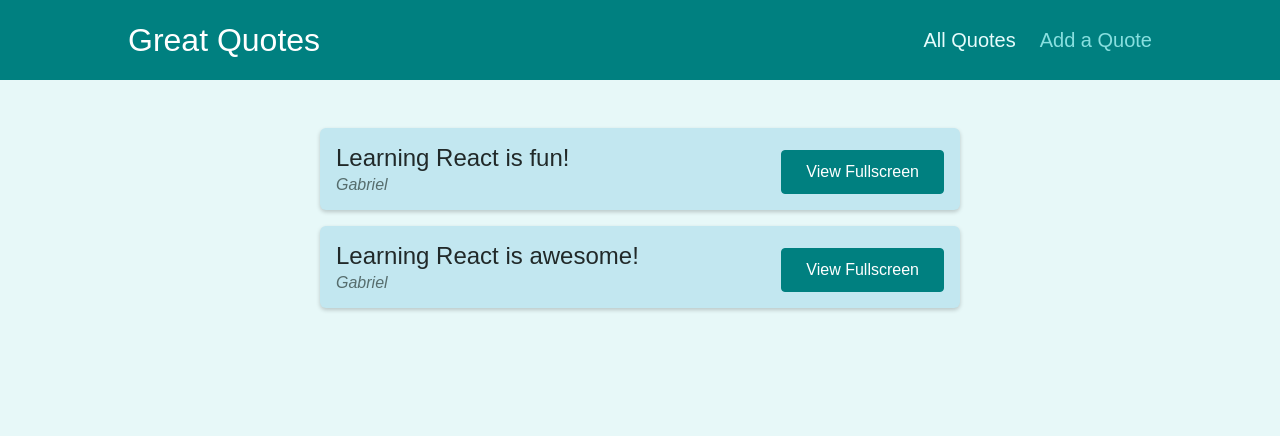
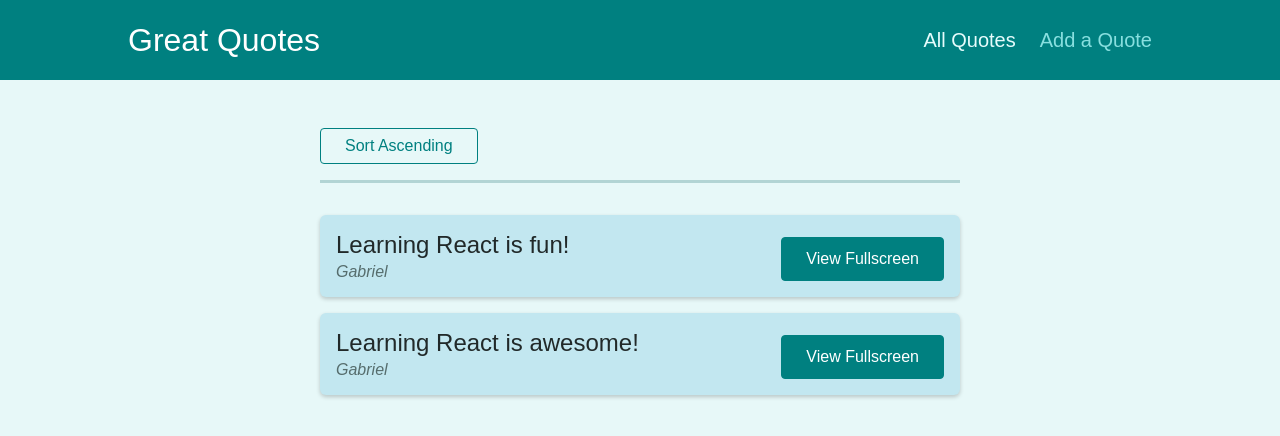
Before and after one commit to martinsgabriel1956/react_greate-quotes, a React (Create React App) app: page /quotes in a window 1280 px wide. Shown: the top 436 px of the page. Built offline with nearby package versions, Linux system fonts and the light colour scheme.

Commit message:
feat: working with query params

```diff
--- a/src/components/Quotes/QuoteList/index.js
+++ b/src/components/Quotes/QuoteList/index.js
@@ -1,12 +1,41 @@
+import { useHistory, useLocation } from 'react-router-dom';
 import { QuoteItem } from '../QuoteItem';
 
-import { Container } from './styles.js';
+import { Container, Sorting } from './styles.js';
+
+function sortQuotes (quotes, ascending) {
+  return quotes.sort((quoteA, quoteB) => {
+    if (ascending) {
+      return quoteA.id > quoteB.id ? 1 : -1;
+    } else {
+      return quoteA.id < quoteB.id ? 1 : -1;
+    }
+  });
+};
 
 export function QuoteList(props) {
+  const history = useHistory();
+  const location = useLocation();
+
+  const queryParams = new URLSearchParams(location.search);
+
+  const isSortingAscending = queryParams.get('sort') === 'asc';
+
+  const sortedQuotes = sortQuotes(props.quotes, isSortingAscending);
+
+  function handleChangeSort() {
+    history.push(`/quotes?sort=${isSortingAscending ? 'desc' : 'asc'}`);
+  }
+
   return (
     <>
       <Container>
-        {props.quotes.map((quote) => (
+        <Sorting>
+          <button onClick={handleChangeSort}>
+            Sort {isSortingAscending ? 'Descending' : 'Ascending'}
+          </button>
+        </Sorting>
+        {sortedQuotes.map((quote) => (
           <QuoteItem
             key={quote.id}
             id={quote.id}
--- a/src/components/Quotes/QuoteList/styles.js
+++ b/src/components/Quotes/QuoteList/styles.js
@@ -1,11 +1,12 @@
-import styled from 'styled-components';
+import styled from "styled-components";
 
 export const Container = styled.ul`
   list-style: none;
   margin: 0;
   padding: 0;
+`;
 
-  .sorting {
+export const Sorting = styled.div`
   padding-bottom: 1rem;
   border-bottom: 3px solid #b2d4d4;
   margin-bottom: 2rem;
@@ -22,6 +23,5 @@
     &:hover {
       background-color: #c2fafa;
     }
-    };
   }
 `;
--- a/src/pages/QuoteDetail/index.js
+++ b/src/pages/QuoteDetail/index.js
@@ -9,16 +9,16 @@
 ];
 
 export function QuoteDetail() {
-  const params = useParams();
+  const { id } = useParams();
 
-  const quote = DUMMY_QUOTES.find(quote => quote.id === params.id);
+  const quote = DUMMY_QUOTES.find(quote => quote.id === id);
 
   if(!quote) <p>No Quote Found!</p>
 
   return (
     <>
       <HighlightedQuote text={quote.text} author={quote.author} />
-      <Route path={`/quotes/${params.id}/comments`} component={Comments} />
+      <Route path={`/quotes/${id}/comments`} component={Comments} />
     </>
   );
 }
```
Lines whose indentation alone changed are shown as unchanged.
